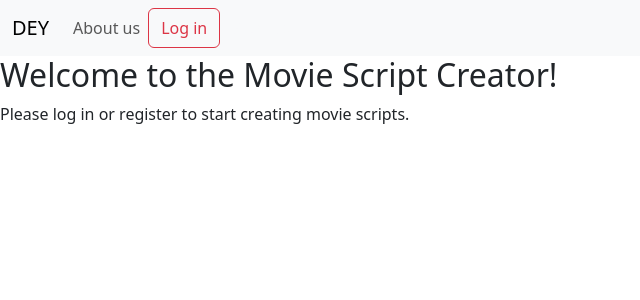
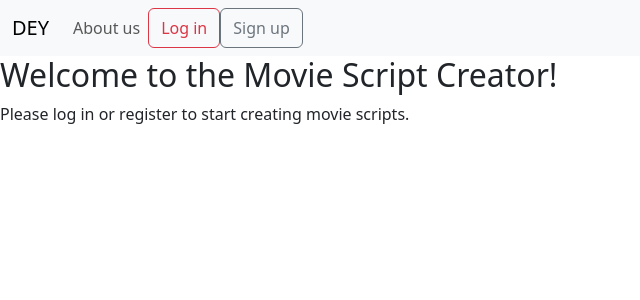
Before and after one commit to ProjetFilRougeCeppic2023/Project-Repo, a Symfony app: template DEY/templates/welcome/index.html.twig in a window 1280 px wide. Shown: the top 300 px of the page, without its empty margins (0-640 px from the left). Run offline with Twig, Linux system fonts and the light colour scheme; the template is opened without the code that fills it, so the values that code supplies are empty; some libraries are stand-ins or nearby versions.

Commit message:
login buttons

```diff
--- a/DEY/templates/navbar/welcome_navbar.html.twig
+++ b/DEY/templates/navbar/welcome_navbar.html.twig
@@ -12,7 +12,7 @@
 					<a class="nav-link" href="#">About us</a>
 				</li>
 				<button type="button" class="btn btn-outline-danger">Log in</button>
-				<button type="button" class="btn btn-outline-light">Sign up</button>
+				<button type="button" class="btn btn-outline-secondary">Sign up</button>
 			</li>
 		</ul>
 	</div>
```
